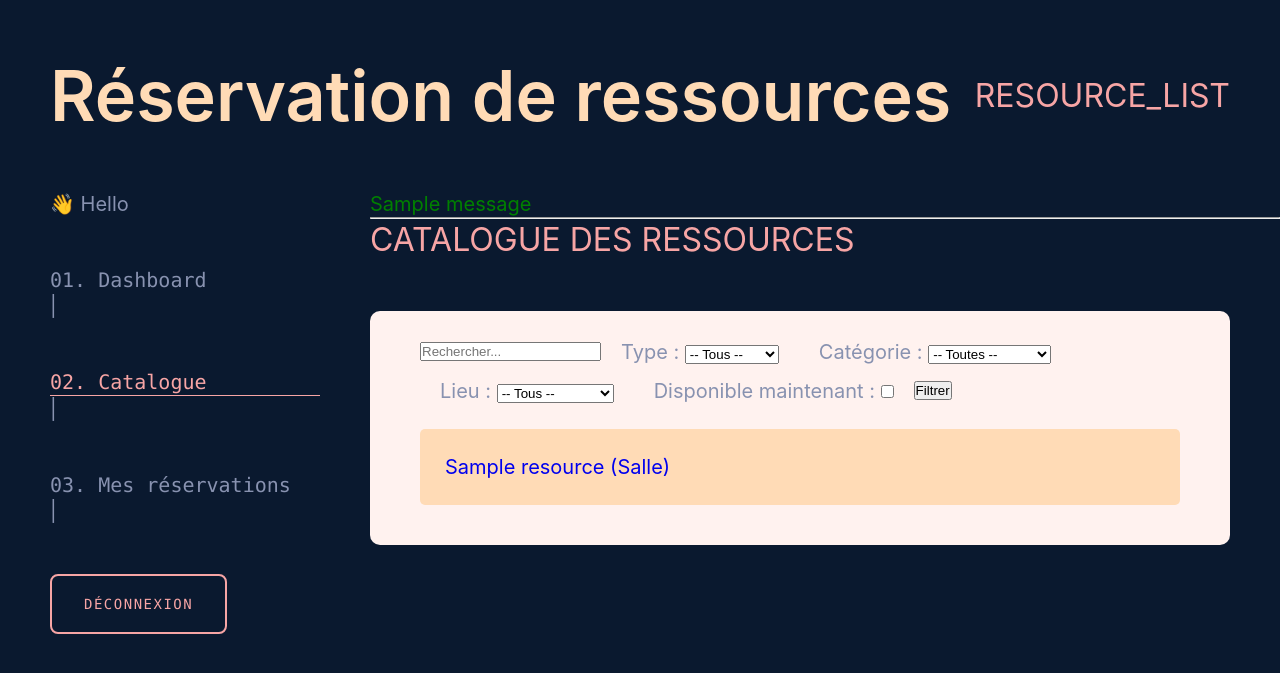
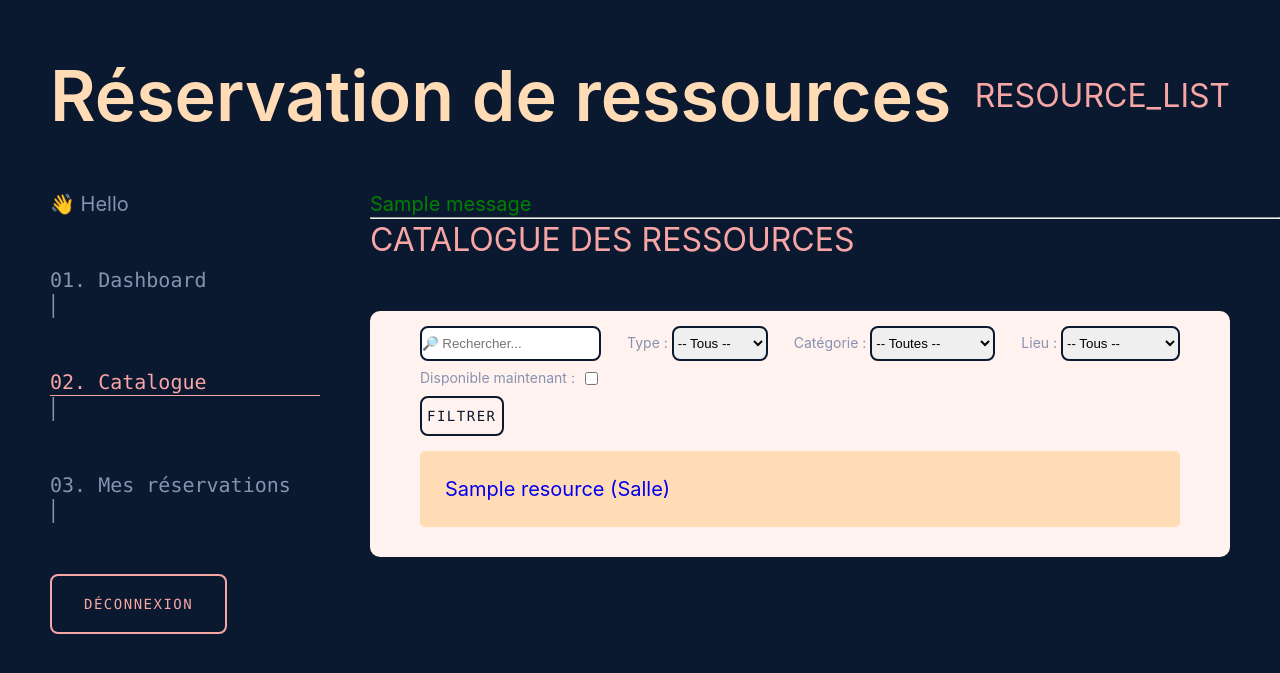
Before and after one commit to MathiENI/reservation-app, a Django app: page /resources/ in a window 1280 px wide. Shown: the top 673 px of the page. Run offline with Django 5.2, Linux system fonts and the light colour scheme; tables that the repository leaves empty hold one stand-in row (values such as "Sample post"); one stand-in notice (Sample message) is shown.

Commit message:
date-time format + better filters

```diff
--- a/reservations/views.py
+++ b/reservations/views.py
@@ -11,6 +11,7 @@ from django.http import HttpResponse
 def admin_reservations(request):
     reservations = Reservation.objects.all().order_by('-start_datetime')
     user = request.GET.get('user')
+
     if user:
         reservations = reservations.filter(user__username__icontains=user)
     resource = request.GET.get('resource')
@@ -48,7 +49,7 @@ def cancel_reservation_admin(request, reservation_id):
         reservation.reason = reason
         reservation.save()
 
-        messages.success(request, "Réservation annulée avec motif 🧾")
+        messages.success(request, "Réservation annulée avec motif")
         return redirect('admin_reservations')
 
     return render(request, 'reservations/cancel_with_reason.html', {
--- a/static/css/style.css
+++ b/static/css/style.css
@@ -49,6 +49,18 @@ body {
 .content {
     display: flex;
     flex-wrap:wrap;
+}
+
+.uppercase {
+    text-transform: uppercase;
+}
+
+.primary-text {
+    color:var(--main-color)!important;
+}
+
+.highlight {
+    color:var(--pink)!important;
 }
 
 /* NAVBAR */
@@ -172,22 +184,49 @@ h3 {
 
 .card {
     background-color:var(--yellow);
-    color:var(--navy-background);
     border-radius: 5px;
     padding: 25px;
-    margin: 25px 0;
+    margin: 15px 0;
     width:100%;
+
+        p {
+            color:var(--navy-background);
+        }
+}
+
+.start-filters, .end-filters {
+    display: flex;
+    align-items: center;
+    justify-content: space-between;
+    flex-wrap: wrap;
+    width: 100%;
 }
 
 .resources-filter {
     display: flex;
-    justify-content: flex-start;
+    justify-content: space-between;
     align-items: center;
     flex-wrap: wrap;
+
+    input {
+       height: 35px;
+       border: 2px solid var(--navy-background);
+       border-radius: 8px
+    }
 }
 
 .filter-item {
-    margin:0 20px;
+    font-size:14px;
+
+    select {
+        height: 35px;
+        border: 2px solid var(--navy-background);
+       border-radius: 8px
+    }
+
+    input {
+        margin-left: 10px;
+    }
 }
 
 /* AUTH PAGE */
--- a/templates/base.html
+++ b/templates/base.html
@@ -51,7 +51,7 @@
         {% endfor %}
 
         {% if message.tags == "error" %}
-            <p style="color: red;">{{ message }}</p>
+            <p class="color: red;">{{ message }}</p>
         {% else %}
             <p style="color: green;">{{ message }}</p>
         {% endif %}
--- a/templates/catalog/resource_list.html
+++ b/templates/catalog/resource_list.html
@@ -6,7 +6,8 @@
 
 <ul class="card-section">
     <form method="get" class="resources-filter">
-        <input class="filter-input" type="text" name="search" placeholder="Rechercher..."><br><br>
+        <div class="start-filters">
+            <input class="filter-input" type="text" name="search" placeholder="🔎 Rechercher...">
 
             <div class="filter-item">
                 <label for="type" id="type">Type :</label>
@@ -34,11 +35,17 @@
                     {% endfor %}
                 </select>
             </div>
-        <div class="filter-item">
+        </div>
+
+        <div class="end-filters">
+            <div class="filter-item" style="display: flex;align-items: center;">
                 <label for="dispo" id="dispo">Disponible maintenant :</label>
                 <input type="checkbox" name="available">
             </div>
-        <button type="submit">Filtrer</button>
+        </div>
+        <div class="filter-item">
+                <button type="submit" class="secondary-button" style="margin-top:0;padding: 10px 5px;">Filtrer</button>
+        </div>
     </form>
 
     {% for resource in resources %}
@@ -48,7 +55,7 @@
             </a>
         </li>
     {% empty %}
-        <li>Aucune ressource trouvée</li>
+        <li><p class="highlight">Aucune ressource trouvée</p></li>
     {% endfor %}
 </ul>
 
--- a/templates/reservations/my_reservations.html
+++ b/templates/reservations/my_reservations.html
@@ -6,9 +6,9 @@
 <ul class="card-section">
     {% for reservation in reservations %}
         <li class="card">
-            <p>Ressource :{{ reservation.resource.name }}</p>
-            <p>Période de réservation : Du {{ reservation.start_datetime | date:"DATE_FORMAT" }} au {{ reservation.end_datetime | date:"DATE_FORMAT" }}</p>
-            <p>{{ reservation.status }}</p>
+            <p><strong>Ressource :</strong> {{ reservation.resource.name }}</p>
+            <p><strong>Période de réservation :</strong> Du {{ reservation.start_datetime | date:"l d F Y - H:i" }} au {{ reservation.end_datetime | date:"l d F Y - H:i" }}</p>
+            <p class="status-{{ reservation.status }}"><strong>Statut : </strong><span class="uppercase primary-text">{{ reservation.get_status_display }}</span></p>
 
             {% if reservation.status == "confirmed" %}
                 <a href="{% url 'update_reservation' reservation.id %}">✏️ Modifier</a>
```
Also changed, not shown: dashboard/views.py (+7 -1 lines), templates/dashboard/dashboard.html (+22 -5 lines). Lines whose indentation alone changed are shown as unchanged.
